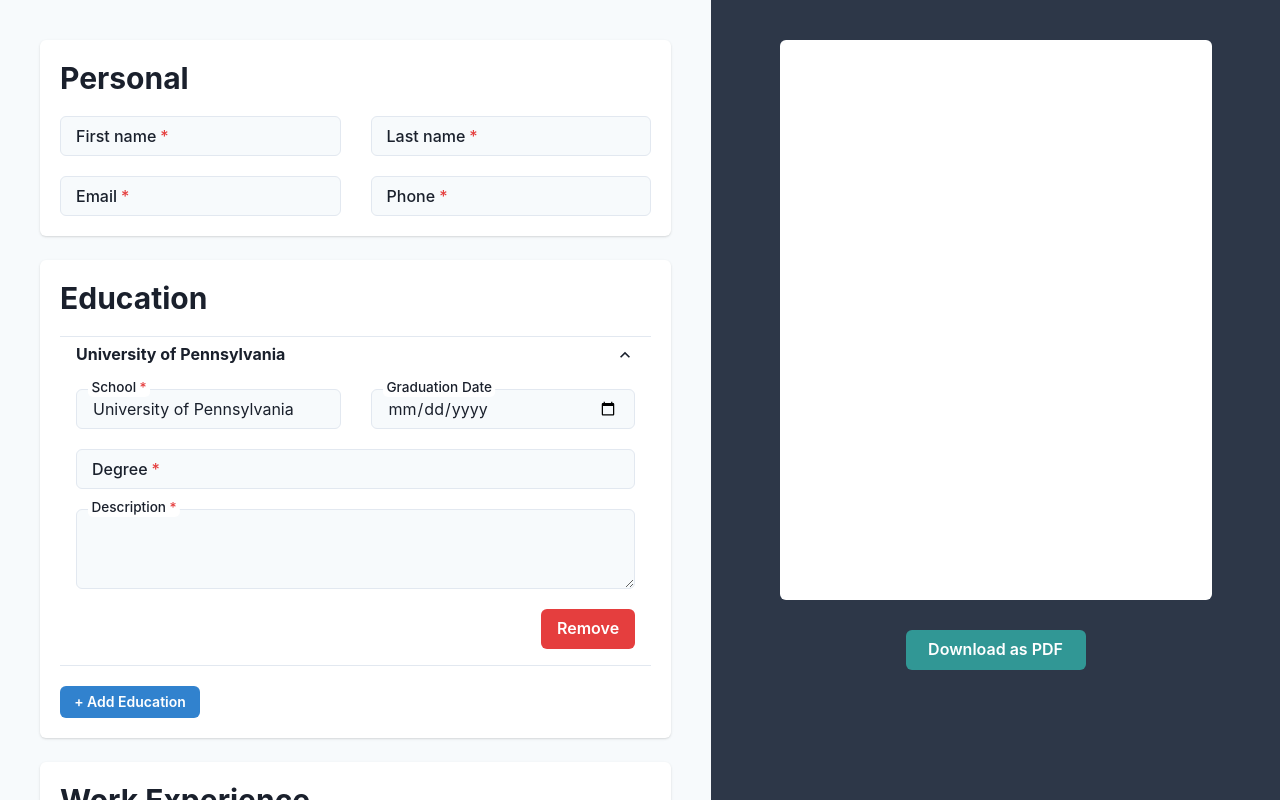
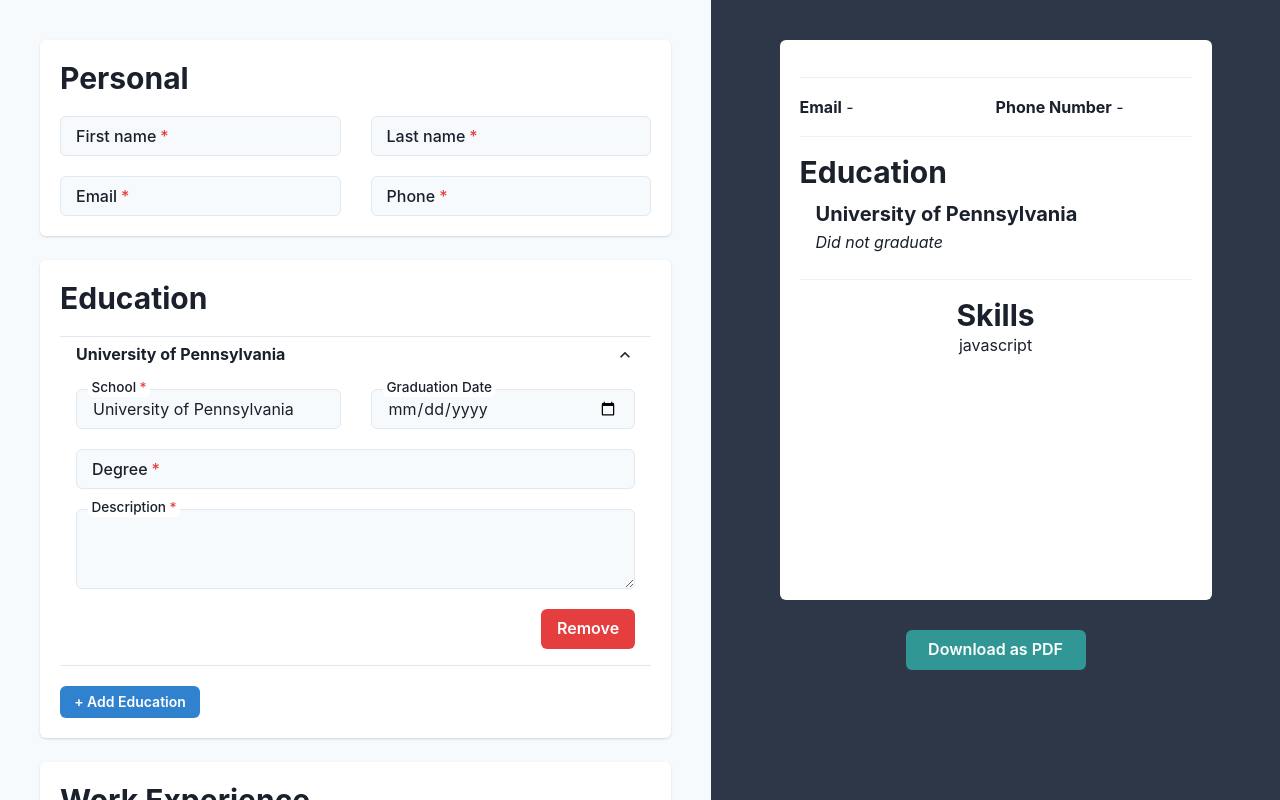
Before and after one commit to rayyanshaik2022/cv-application-app, a React (Vite) app in the folder cv-application-react/: page / in a window 1280 px wide. Built offline with nearby package versions, Linux system fonts and the light colour scheme.

Commit message:
Live updating for education

```diff
--- a/cv-application-react/src/App.jsx
+++ b/cv-application-react/src/App.jsx
@@ -13,17 +13,56 @@ import {
   Center,
 } from "@chakra-ui/react";
 
+import { v4 as uuidv4 } from "uuid";
+
 import ExperienceCard from "./ExperienceCard";
 import SkillsCard from "./SkillsCard";
 import EducationCard from "./EducationCard";
+import Resume from "./Resume";
+import { useState } from "react";
 
 function App() {
+  const [personalInfo, setPersonalInfo] = useState({
+    firstName: "",
+    lastName: "",
+    email: "",
+    phone: "",
+  });
+
+  const educationItems = [
+    {
+      school: "University of Pennsylvania",
+      grad: "",
+      degree: "",
+      desc: "",
+      id: uuidv4(),
+    },
+  ];
+  const [educationInfo, setEducationInfo] = useState(educationItems);
+
+  const experienceItems = [
+    {
+      jobTitle: "Software Engineer",
+      employer: "Google",
+      id: uuidv4(),
+    },
+  ];
+  const [experienceInfo, setExperienceInfo] = useState(experienceItems);
+
+  const skillsItems = [
+    {
+      skill: "javascript",
+      id: uuidv4(),
+    },
+  ];
+  const [skillsInfo, setSkillsInfo] = useState(skillsItems);
+
   return (
     <>
       <Grid templateColumns="repeat(9, 1fr)" bg="gray.50">
         <GridItem
           as="aside"
-          colSpan={{ base: 5 }}
+          colSpan={{ base: 9, lg: 5 }}
           height={{ base: "100vh" }}
           padding={"40px"}
           overflowY={"auto"}
@@ -39,42 +78,90 @@ function App() {
                 rowGap={"20px"}
               >
                 <FormControl variant="floating" id="first-name" isRequired>
-                  <Input placeholder=" " variant="outline" bg={"gray.50"} />
+                  <Input
+                    placeholder=" "
+                    variant="outline"
+                    bg={"gray.50"}
+                    value={personalInfo.firstName}
+                    onChange={(e) => {
+                      setPersonalInfo({
+                        ...personalInfo,
+                        firstName: e.target.value,
+                      });
+                    }}
+                  />
                   <FormLabel>First name</FormLabel>
                 </FormControl>
 
                 <FormControl variant="floating" id="last-name" isRequired>
-                  <Input placeholder=" " variant="outline" bg={"gray.50"} />
+                  <Input
+                    placeholder=" "
+                    variant="outline"
+                    bg={"gray.50"}
+                    value={personalInfo.lastName}
+                    onChange={(e) => {
+                      setPersonalInfo({
+                        ...personalInfo,
+                        lastName: e.target.value,
+                      });
+                    }}
+                  />
                   <FormLabel>Last name</FormLabel>
                 </FormControl>
 
                 <FormControl variant="floating" id="email" isRequired>
-                  <Input placeholder=" " variant="outline" bg={"gray.50"} />
+                  <Input
+                    placeholder=" "
+                    variant="outline"
+                    bg={"gray.50"}
+                    value={personalInfo.email}
+                    onChange={(e) => {
+                      setPersonalInfo({
+                        ...personalInfo,
+                        email: e.target.value,
+                      });
+                    }}
+                  />
                   <FormLabel>Email</FormLabel>
                 </FormControl>
 
                 <FormControl variant="floating" id="phone" isRequired>
-                  <Input placeholder=" " variant="outline" bg={"gray.50"} />
+                  <Input
+                    placeholder=" "
+                    variant="outline"
+                    bg={"gray.50"}
+                    value={personalInfo.phone}
+                    onChange={(e) => {
+                      setPersonalInfo({
+                        ...personalInfo,
+                        phone: e.target.value,
+                      });
+                    }}
+                  />
                   <FormLabel>Phone</FormLabel>
                 </FormControl>
               </Grid>
             </Card>
 
-            <EducationCard />
-            <ExperienceCard />
-            <SkillsCard />
-
+            <EducationCard info={educationInfo} setInfo={setEducationInfo} />
+            <ExperienceCard info={experienceInfo} setInfo={setExperienceInfo} />
+            <SkillsCard info={skillsInfo} setInfo={setSkillsInfo} />
           </Flex>
         </GridItem>
-        <GridItem bg={"gray.700"} as="main" colSpan={{ base: 4 }}>
+        <GridItem bg={"gray.700"} as="main" colSpan={{ base: 9, lg: 4 }}>
           <Center>
             <Flex p={"40px"} flexDir={"column"} gap="30px">
               <Box
-                width={"54vh"}
+                width={{ base: "min(54vh, 460px)", xl: "54vh" }}
                 height={"70vh"}
                 bg="white"
                 borderRadius={"6px"}
-              ></Box>
+                overflowY={"auto"}
+              >
+                <Resume
+                  info={{ personalInfo, educationInfo, experienceInfo, skillsInfo}}
+                />
+              </Box>
               <Button colorScheme="teal" width={"180px"} alignSelf={"center"}>
                 Download as PDF
               </Button>
--- a/cv-application-react/src/EducationCard.jsx
+++ b/cv-application-react/src/EducationCard.jsx
@@ -1,22 +1,19 @@
 import { Card, Heading, Button } from "@chakra-ui/react";
 import EducationItem from "./EducationItem";
-import { useState } from "react";
 import { v4 as uuidv4 } from "uuid";
 
-function EducationCard() {
-  const educationItems = [
-    {
-      school: "University of Pennsylvania",
-      id: uuidv4(),
-    },
-  ];
-  const [eduItems, setEduItems] = useState(educationItems);
+function EducationCard(props) {
+  const eduItems = props.info;
+  const setEduItems = props.setInfo;
 
   let handleAddItem = () => {
     setEduItems([
       ...eduItems,
       {
-        item: "",
+        school: "",
+        grad: "",
+        degree: "",
+        desc: "",
         id: uuidv4(),
       },
     ]);
@@ -38,13 +35,19 @@ function EducationCard() {
           school={item.school}
           id={item.id}
           removeHandle={handleRemoveItem}
+          setInfo={(newObj) => {
+            setEduItems(
+              eduItems.map((e) => (e.id === item.id ? newObj : e))
+            )
+          }}
+          info={eduItems.find((e) => e.id == item.id)}
         />
       ))}
 
       <Button
         colorScheme="blue"
-        size={"sm"}
-        width={"140px"}
+        size={{ base: "xs", sm: "sm" }}
+        width={{ base: "110px", sm: "140px" }}
         onClick={handleAddItem}
       >
         + Add Education
--- a/cv-application-react/src/ExperienceCard.jsx
+++ b/cv-application-react/src/ExperienceCard.jsx
@@ -1,17 +1,11 @@
-import { Card, Heading, Button, Box } from "@chakra-ui/react";
+import { Card, Heading, Button } from "@chakra-ui/react";
 import ExperienceItem from "./ExperienceItem";
-import { useState } from "react";
 import { v4 as uuidv4 } from "uuid";
 
-function ExperienceCard() {
-  const experienceItems = [
-    {
-      jobTitle: "Software Engineer",
-      employer: "Google",
-      id: uuidv4(),
-    },
-  ];
-  const [expItems, setExpItems] = useState(experienceItems);
+function ExperienceCard(props) {
+
+  const expItems = props.info;
+  const setExpItems = props.setInfo;
 
   let handleAddExpItem = () => {
     setExpItems([
@@ -45,9 +39,10 @@ function ExperienceCard() {
       ))}
       <Button
         colorScheme="blue"
-        size={"sm"}
-        width={"180px"}
+        size={{base: "xs", sm: "sm"}}
+        width={{base: "150px", sm: "180px"}}
         onClick={handleAddExpItem}
+
       >
         + Add Work Experience
       </Button>
--- /dev/null
+++ b/cv-application-react/src/Resume.jsx
@@ -0,0 +1,98 @@
+import {
+  Box,
+  Heading,
+  Divider,
+  Grid,
+  Flex,
+  UnorderedList,
+  ListItem,
+  Center,
+} from "@chakra-ui/react";
+
+const MONTHS = [
+  "January",
+  "February",
+  "March",
+  "April",
+  "May",
+  "June",
+  "July",
+  "August",
+  "September",
+  "October",
+  "November",
+  "December",
+];
+
+function convertDate(date) {
+  const dateObj = new Date(date);
+
+  if (date == "") {
+    return "Did not graduate";
+  }
+
+  return `${MONTHS[dateObj.getMonth()]} ${dateObj.getFullYear()}`;
+}
+
+function Resume(props) {
+  return (
+    <Box p={{ base: "0px", xl: "20px" }}>
+      <Flex flexDir={"column"} gap="12px">
+        <Heading>
+          {props.info.personalInfo.firstName} {props.info.personalInfo.lastName}
+        </Heading>
+
+        <Divider my="5px"></Divider>
+
+        <Grid templateColumns={"repeat(2, 1fr)"}>
+          <p>
+            <b>Email</b> - {props.info.personalInfo.email}
+          </p>
+          <p>
+            <b>Phone Number</b> - {props.info.personalInfo.phone}
+          </p>
+        </Grid>
+
+        <Divider my="5px"></Divider>
+
+        <Heading as="h2" size="lg">
+          Education
+        </Heading>
+
+        <UnorderedList styleType="none">
+          {props.info.educationInfo.map((item) => (
+            <ListItem mb={2} key={item.id}>
+              <Heading as="h3" size="md" mb={"4px"}>
+                {item.school}
+              </Heading>
+
+              <Grid templateColumns={"repeat(2, 1fr)"}>
+                <Flex flexDir={"column"}>
+                  <p>
+                    <i>{item.degree}</i>
+                  </p>
+                  <p>
+                    <i>{convertDate(item.grad)}</i>
+                  </p>
+                </Flex>
+                <p>{item.desc}</p>
+              </Grid>
+            </ListItem>
+          ))}
+        </UnorderedList>
+
+        <Divider my="5px"></Divider>
+        <Flex align={"center"} flexDir={"column"}>
+          <Heading as="h2" size="lg">
+            Skills
+          </Heading>
+          <p>
+            {props.info.skillsInfo.map((item) => item.skill).join(", ")}
+          </p>
+        </Flex>
+      </Flex>
+    </Box>
+  );
+}
+
+export default Resume;
--- a/cv-application-react/src/SkillsItem.jsx
+++ b/cv-application-react/src/SkillsItem.jsx
@@ -2,15 +2,20 @@ import { Flex, Input, Button } from "@chakra-ui/react";
 import { useState } from "react";
 
 function SkillsItem(props) {
+  const [inputValue, setInputValue] = useState(
+    props.skill != null ? props.skill : ""
+  );
 
-    const [inputValue, setInputValue] = useState(props.skill != null ? props.skill : "");
+  let inputHandler = (e) => {
+    let val = e.target.value;
+    setInputValue(val);
+    props.setSkill({
+      ...props.getSkill(),
+      skill: val,
+    });
+  };
 
-    let inputHandler = (e) => {
-        let val = e.target.value;
-        setInputValue(val);
-    }
-
-    return (
+  return (
     <Flex flexDir={"column"} gap={"20px"} mb={"20px"}>
       <Flex gap={"12px"}>
         <Input
@@ -20,7 +25,14 @@ function SkillsItem(props) {
           value={inputValue}
           onChange={inputHandler}
         />
-        <Button colorScheme="red" onClick={() => {props.removeHandle(props.id)}}>Remove</Button>
+        <Button
+          colorScheme="red"
+          onClick={() => {
+            props.removeHandle(props.id);
+          }}
+        >
+          Remove
+        </Button>
       </Flex>
     </Flex>
   );
```
Also changed, not shown: cv-application-react/src/EducationItem.jsx (+26 -11 lines), cv-application-react/src/SkillsCard.jsx (+19 -18 lines).
